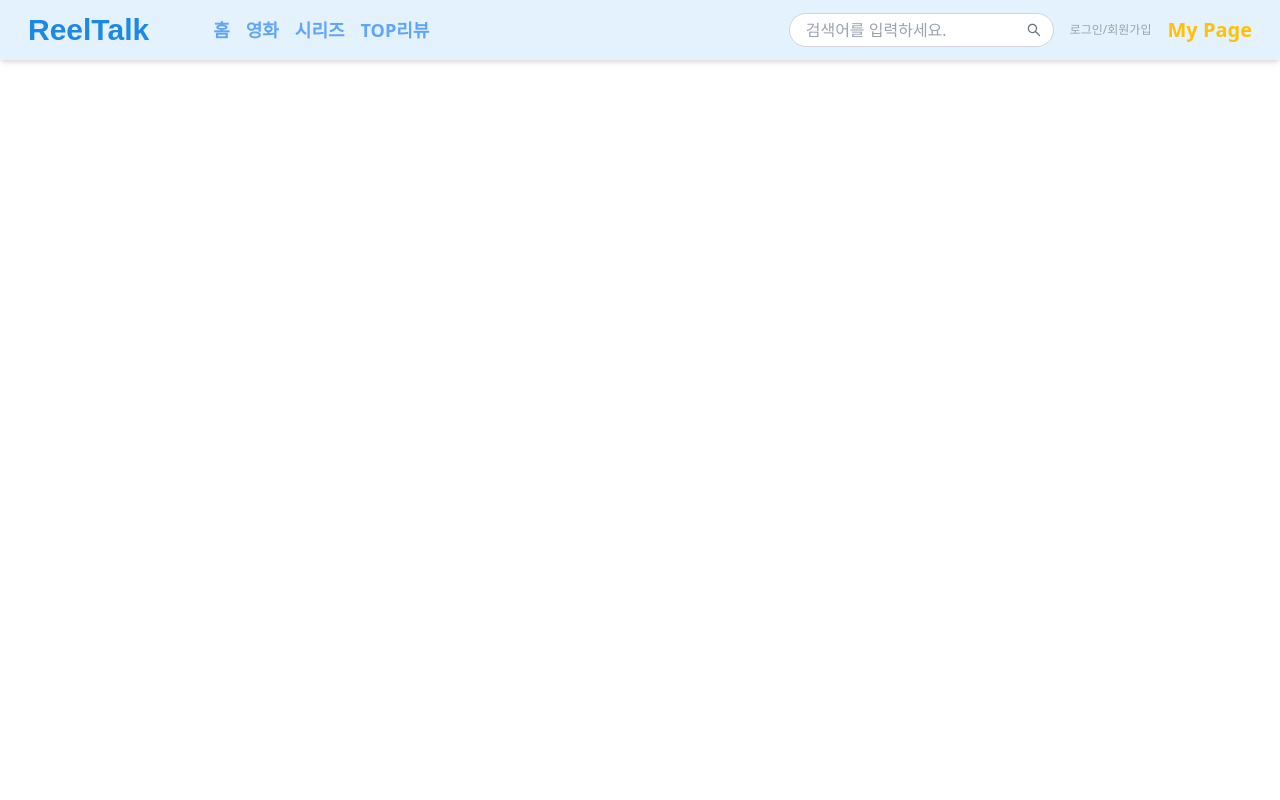
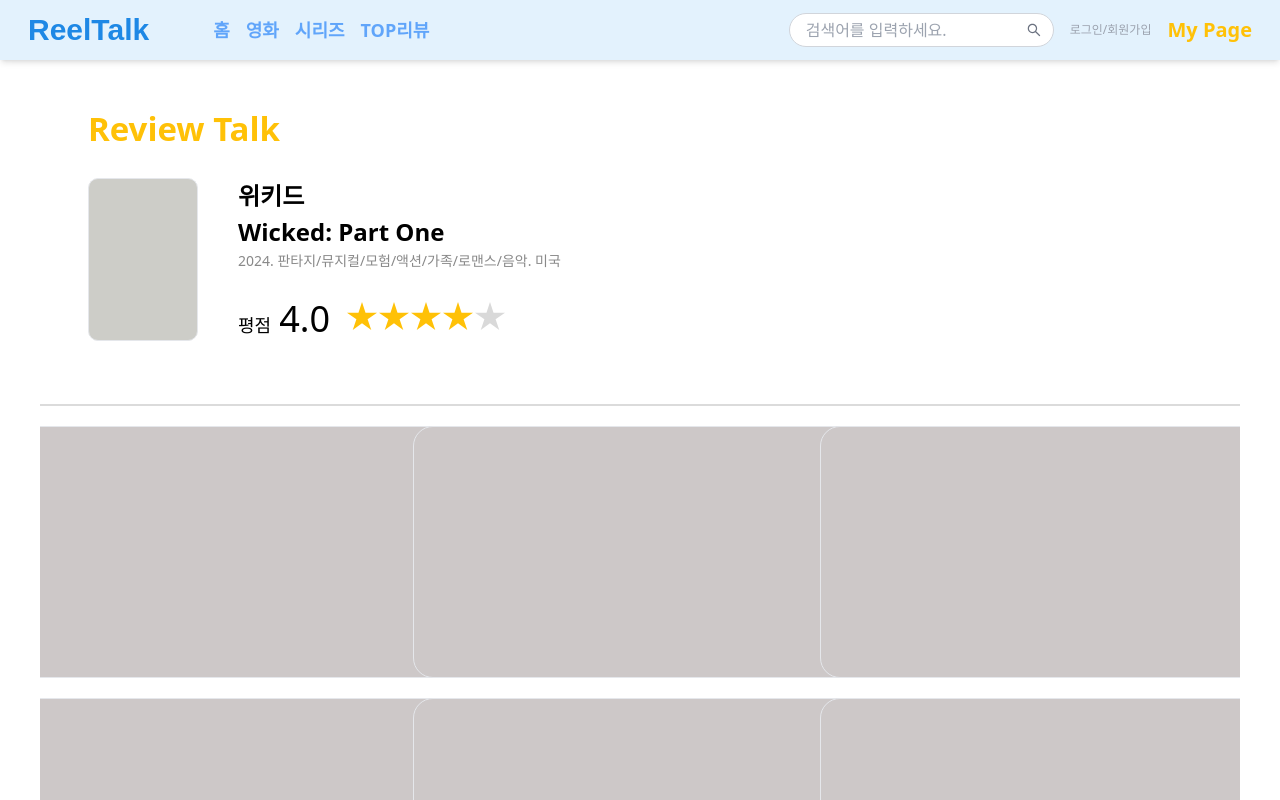
Before and after one commit to TEAM-ALOM/reeltalk-fe, a Next.js app: page /review-talkmore in a window 1280 px wide. Shown: the top 800 px of the page. Built offline with nearby package versions, Linux system fonts and the light colour scheme; a web font is replaced by a local one.

Commit message:
전체적인 코드 작성
전체적 배치 코드 작성

```diff
--- a/app/review-talkmore/page.tsx
+++ b/app/review-talkmore/page.tsx
@@ -1,9 +1,46 @@
+import React from "react";
+import { IoStarSharp } from "react-icons/io5";
+
+
 export default function ReviewTalkMore() {
     return (
-        <main>
+        <main className="flex flex-col justify-center items-center w-full px-10">
+
             {/* 영화 정보*/}
+            <div className="w-full h-full max-w-[1600px] min-h-[300px] lg:min-h-[300px] mt-6 flex flex-col space-y-6 lg:flex-col p-5 px-12">
+                <div className="text-ReelTalk_Yellow text-[33px] font-bold">Review Talk</div>
+                <div className="w-full h-full flex gap-10">
+                    <div className="bg-[#CDCDC8] border rounded-[10px] w-[127px] h-[163px]"/>
+                    <div className="w-full min-h-[168px] flex flex-col justify-between">
+                        {/* 제목*/}
+                        <div className="flex flex-col">
+                            <span className="text-[24px] font-bold">위키드</span>
+                            <span className="text-[24px] font-bold">Wicked: Part One</span>
+                            <span className="text-[14px] text-[#898989]">2024. 판타지/뮤지컬/모험/액션/가족/로맨스/음악. 미국</span>
+                        </div>
+
+                         {/* 평점*/}
+                        <div className="flex items-baseline gap-2">
+                            <span className="text-[18px]">평점</span>
+                            <span className="text-[36px]">4.0</span>
+                            <div className="mx-2 flex">
+                                <IoStarSharp className="text-ReelTalk_Yellow w-8 h-8"/>
+                                <IoStarSharp className="text-ReelTalk_Yellow w-8 h-8"/>
+                                <IoStarSharp className="text-ReelTalk_Yellow w-8 h-8"/>
+                                <IoStarSharp className="text-ReelTalk_Yellow w-8 h-8"/>
+                                <IoStarSharp className="text-[#D9D9D9] w-8 h-8"/>
+                            </div>
+                        </div>
+                    </div>
+                </div>
+            </div>
 
              {/* 영화 카드*/}
+             <div className="w-full lg:min-w-screen-lg md:min-w-screen-md sm:min-w-screen-sm h-full min-h-[300px] lg:min-h-[600px] max-h-[600px] border-t border-t-2 border-[#DBDBDB] grid grid-cols-3 gap-5 my-5 py-5 place-items-center overflow-y-auto whitespace-nowrap scrollbar-hide">
+                {[1,2,3,4,5,6,7,8,9].map((index) => (
+                    <div key={index} className="lg:min-w-[454px] lg:min-h-[252px] md:min-w-[280px] md:min-h-[150px] sm:min-w-[200px] sm:min-h-[152px] bg-[#CDC8C8] border rounded-[20px]"></div>
+                ))}
+             </div>
         </main>
     )
 }
```
